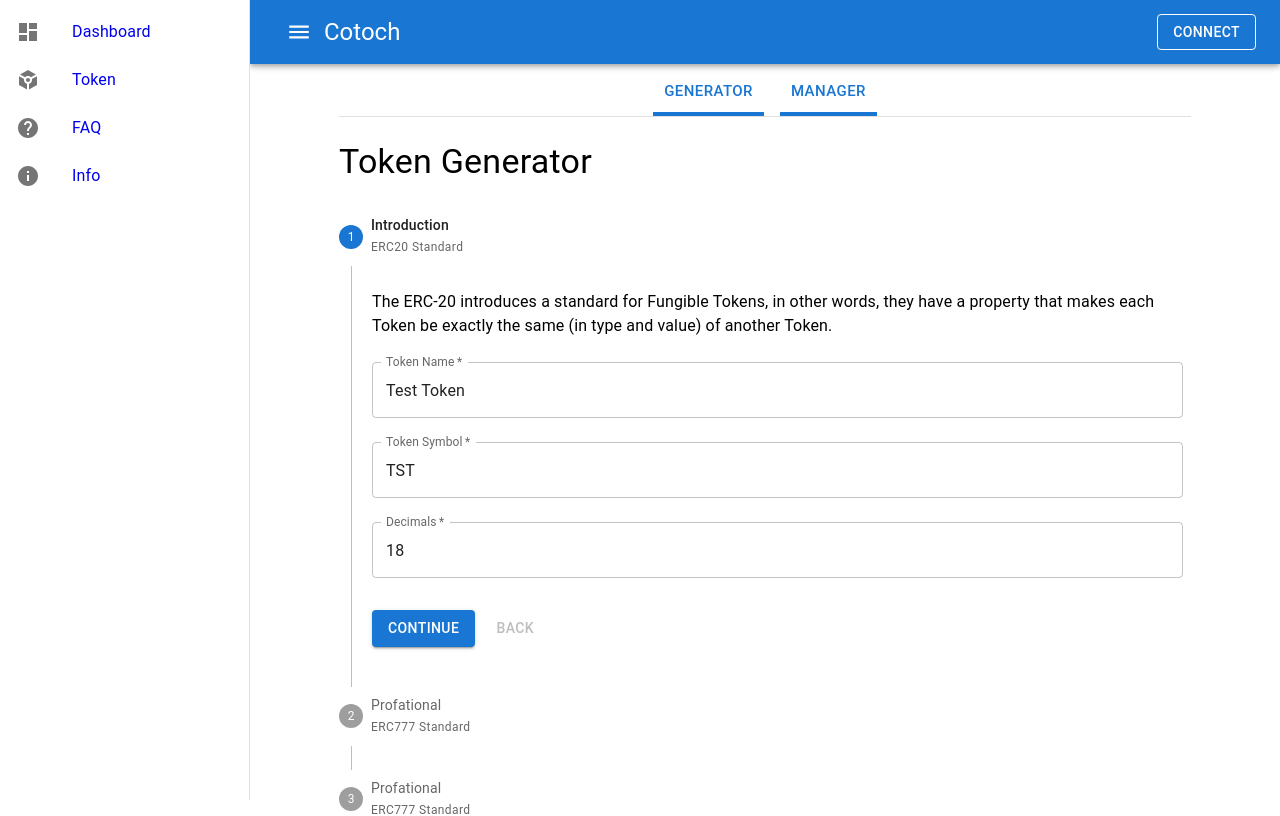
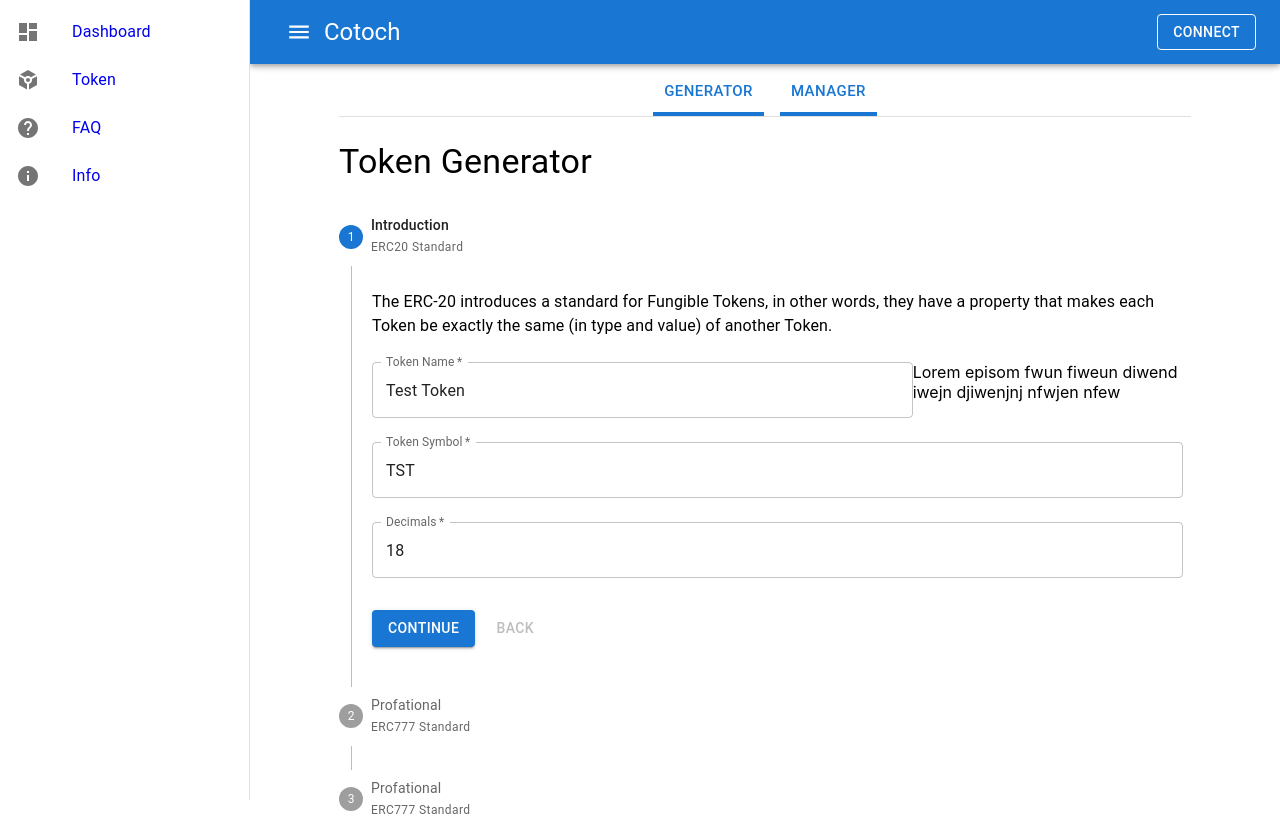
Before and after one commit to DeployContract/dc-frontend, a React (Create React App) app: page /app/token/generator in a window 1280 px wide. Shown: the top 816 px of the page. Built offline with nearby package versions, Linux system fonts and the light colour scheme; what react-swipeable-views-utils would draw is missing.

Commit message:
Generator Grid Test

```diff
--- a/src/components/app/main/token/generator/Generator.tsx
+++ b/src/components/app/main/token/generator/Generator.tsx
@@ -1,5 +1,5 @@
 import * as React from "react";
-import { Typography, Box, TextField, Stack } from "@mui/material";
+import { Typography, Box, TextField, Stack, Grid } from "@mui/material";
 import Stepper from "@mui/material/Stepper";
 import Step from "@mui/material/Step";
 import StepLabel from "@mui/material/StepLabel";
@@ -79,9 +79,11 @@ function Generator() {
                         <Stack direction="row" alignItems="center" spacing={2}>
                             <StepLabel
                                 optional={
+                                    step.subLabel ? (
                                         <Typography variant="caption">
                                             {step.subLabel}
                                         </Typography>
+                                    ) : null
                                 }
                             >
                                 {step.label}
@@ -144,13 +146,21 @@ function Test() {
                 words, they have a property that makes each Token be exactly the
                 same (in type and value) of another Token.
             </Typography>
+            <Grid container>
+                <Grid item sm={12} md={8}>
                     <TextField
                         required
                         id="filled-required"
                         label="Token Name"
                         defaultValue="Test Token"
                         variant="outlined"
+                        fullWidth
                     />
+                </Grid>
+                <Grid item sm={12} md={4}>
+                    Lorem episom fwun fiweun diwend iwejn djiwenjnj nfwjen nfew
+                </Grid>
+            </Grid>
             <TextField
                 required
                 id="filled-required"
```
Lines whose indentation alone changed are shown as unchanged.
